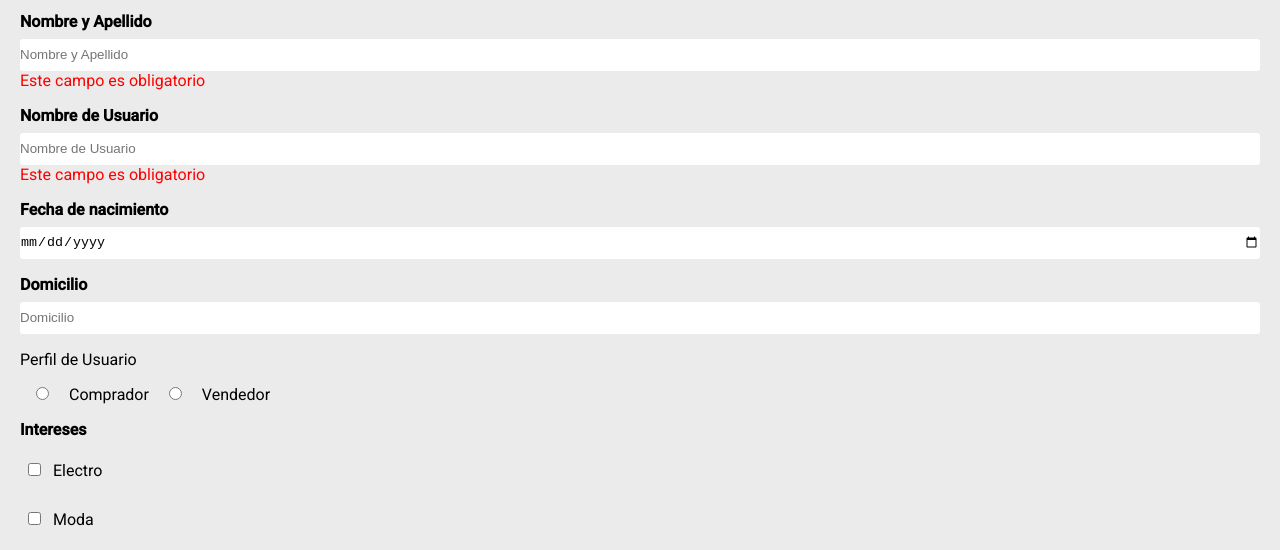
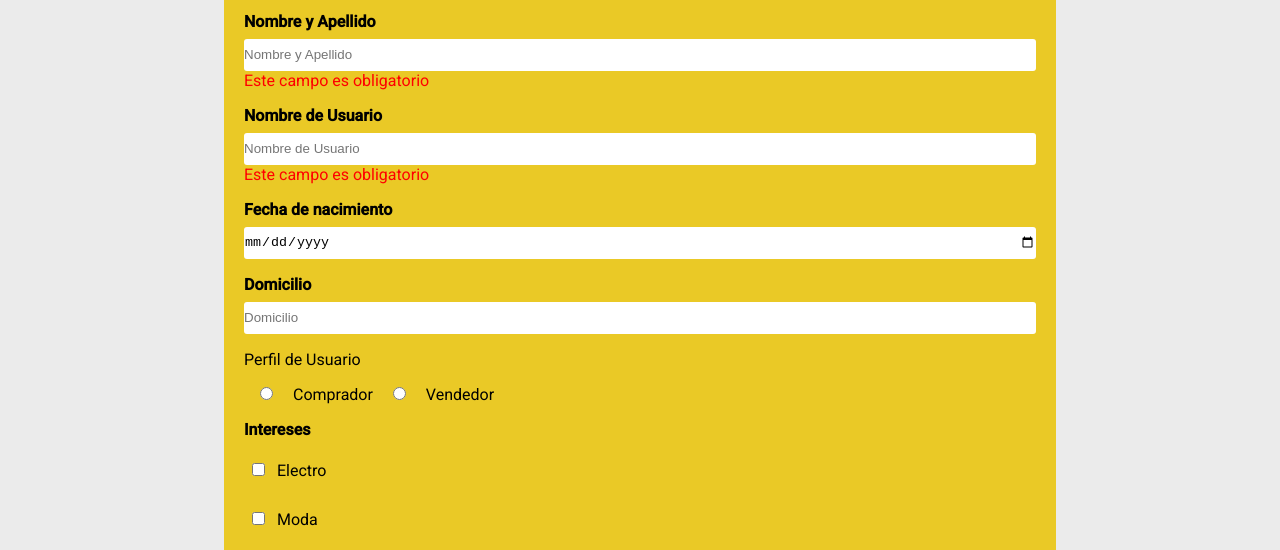
Before and after one commit to Franco-Ezequiel-Marchegiani/proyectoIndividualDigitalHouse, a website: page views/register.html in a window 1280 px wide. Shown: the part 245-795 px from the top of the page. Drawn offline with Linux system fonts and the light colour scheme.

Commit message:
Implementé modificaciones en el estilo de los formularios login y Registro

```diff
--- a/public/css/style-lg.css
+++ b/public/css/style-lg.css
@@ -33,5 +33,12 @@
     /* Login */
     .formLogin{
         margin-bottom: 200px;
+        max-width: 50%;
+    }
+
+    /* Registro */
+    .form{
+        max-width: 65%;
+        margin: auto;
     }
 }
--- a/public/css/style.css
+++ b/public/css/style.css
@@ -215,6 +215,9 @@ a la hora de utilizar el position absolute. */
 }
 .form{
     margin: 20px;
+    background-color: #EAC926;
+    border-radius: 8px;
+    padding: 20px;
 }
 .formContainer label{
     font-size: 16px;
@@ -270,6 +273,7 @@ a la hora de utilizar el position absolute. */
     max-width: 70%;
     margin: auto;
     padding: 40px 0 40px;
+
 }
 .formContainerLogin label{
     display: block;
```
